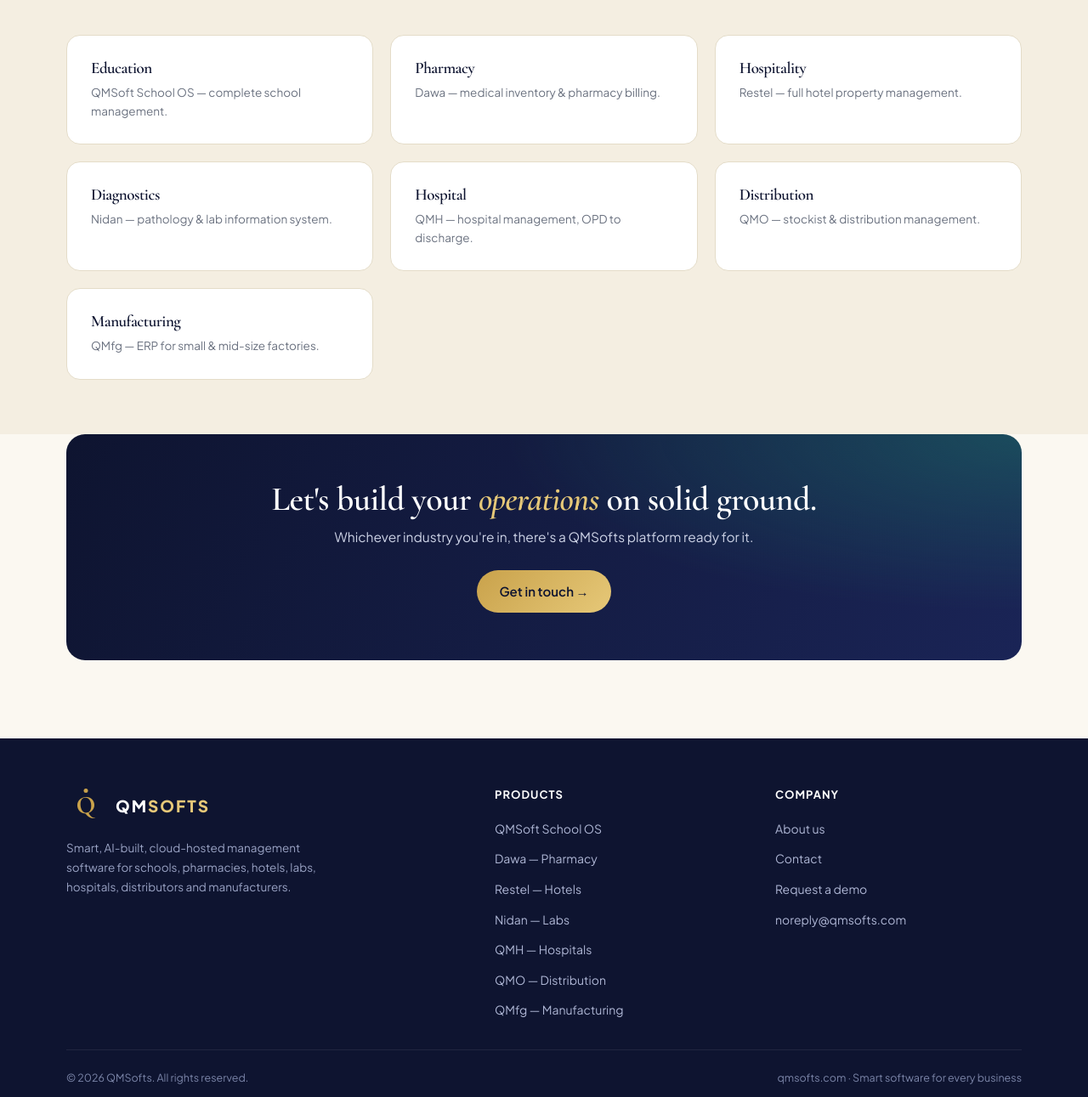
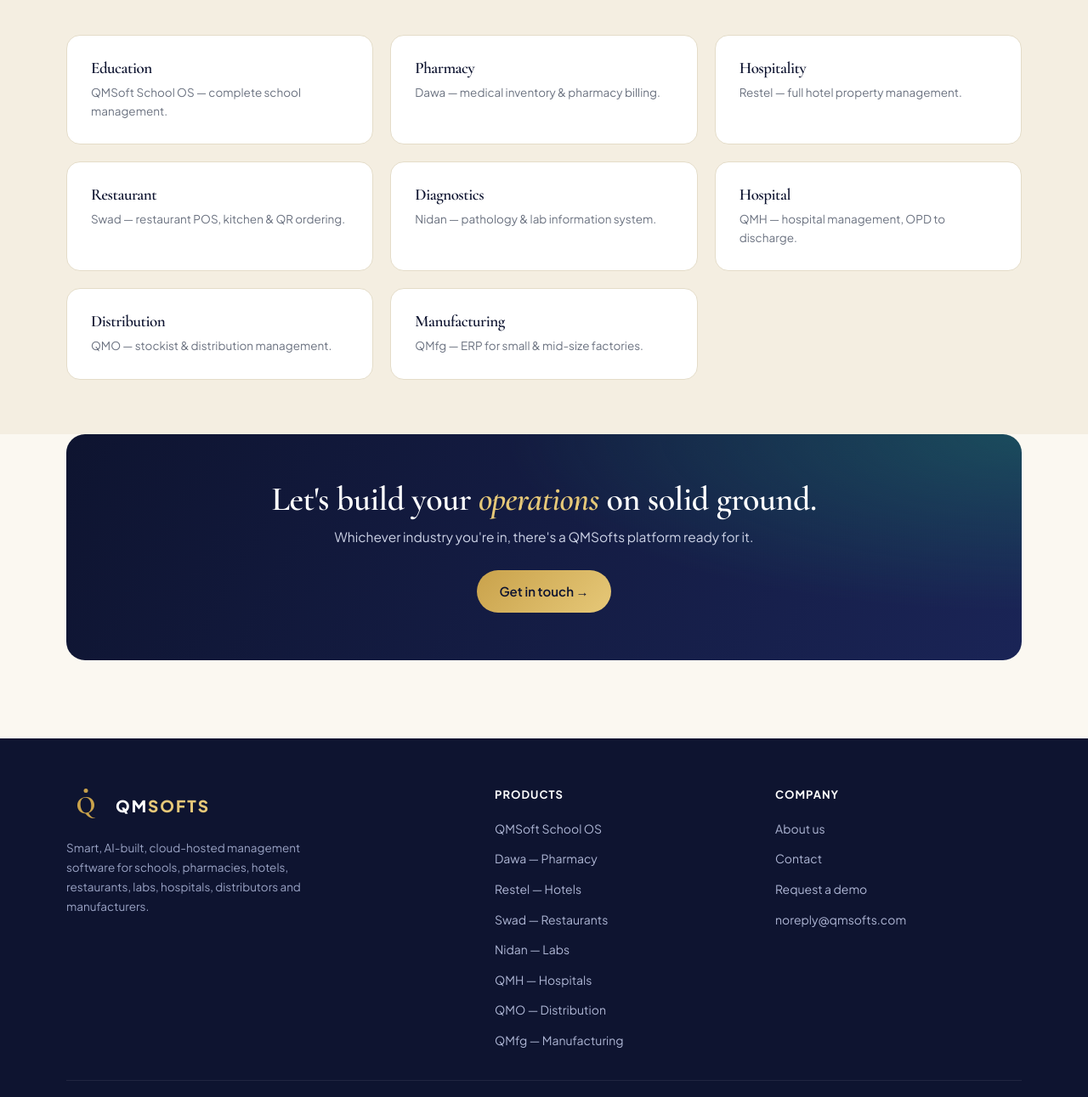
Before and after one commit to manzoorqirat-boop/qmwebsite, a plain HTML site: page about.html in a window 1280 px wide. Shown: the part 1434-2725 px from the top of the page at 85% size. Drawn offline with nearby package versions, Linux system fonts and the light colour scheme.

Commit message:
Update about.html

```diff
--- a/about.html
+++ b/about.html
@@ -60,7 +60,7 @@
       <div>
         <div class="kicker"><span class="rule"></span>Who we are</div>
         <h2 style="font-size:38px;margin-bottom:18px;">One studio, many industries.</h2>
-        <p class="body">QMSofts is a software studio building focused, AI-powered tools for specific industries — schools, pharmacies, hotels, diagnostic labs, hospitals, distributors and manufacturers. Rather than forcing every business into one generic system, we build a platform around each trade's real, daily workflow.</p>
+        <p class="body">QMSofts is a software studio building focused, AI-powered tools for specific industries — schools, pharmacies, hotels, restaurants, diagnostic labs, hospitals, distributors and manufacturers. Rather than forcing every business into one generic system, we build a platform around each trade's real, daily workflow.</p>
         <p class="body">Every product shares the same modern foundation: cloud-hosted with nothing to install, multi-tenant so many businesses run safely side by side, and built with intelligence woven in — OCR capture, natural-language parsing, and quick-fill assistance that take the friction out of routine work.</p>
       </div>
       <div class="photo"><div class="grid2"></div><div class="bigq serif">Q</div></div>
@@ -83,6 +83,7 @@
       <div class="val"><h3 style="font-size:19px;">Education</h3><p>QMSoft School OS — complete school management.</p></div>
       <div class="val"><h3 style="font-size:19px;">Pharmacy</h3><p>Dawa — medical inventory &amp; pharmacy billing.</p></div>
       <div class="val"><h3 style="font-size:19px;">Hospitality</h3><p>Restel — full hotel property management.</p></div>
+      <div class="val"><h3 style="font-size:19px;">Restaurant</h3><p>Swad — restaurant POS, kitchen &amp; QR ordering.</p></div>
       <div class="val"><h3 style="font-size:19px;">Diagnostics</h3><p>Nidan — pathology &amp; lab information system.</p></div>
       <div class="val"><h3 style="font-size:19px;">Hospital</h3><p>QMH — hospital management, OPD to discharge.</p></div>
       <div class="val"><h3 style="font-size:19px;">Distribution</h3><p>QMO — stockist &amp; distribution management.</p></div>
@@ -106,7 +107,7 @@
     <div class="foot-top">
       <div>
         <a href="index.html" class="logo"><span class="qmark"><span class="q">Q</span><span class="nuqta"></span></span><span class="name">QM<span class="os">SOFTS</span></span></a>
-        <p class="blurb">Smart, AI-built, cloud-hosted management software for schools, pharmacies, hotels, labs, hospitals, distributors and manufacturers.</p>
+        <p class="blurb">Smart, AI-built, cloud-hosted management software for schools, pharmacies, hotels, restaurants, labs, hospitals, distributors and manufacturers.</p>
       </div>
       <div>
         <h5>Products</h5>
@@ -114,6 +115,7 @@
           <li><a href="products.html">QMSoft School OS</a></li>
           <li><a href="products.html">Dawa — Pharmacy</a></li>
           <li><a href="products.html">Restel — Hotels</a></li>
+          <li><a href="products.html">Swad — Restaurants</a></li>
           <li><a href="products.html">Nidan — Labs</a></li>
           <li><a href="products.html">QMH — Hospitals</a></li>
           <li><a href="products.html">QMO — Distribution</a></li>
```
